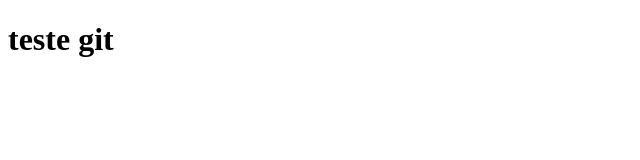
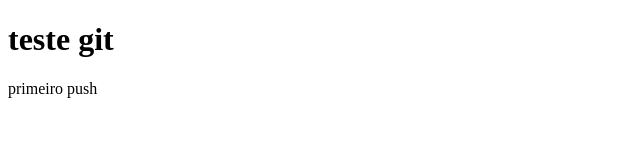
Before and after one commit to MatheusGustavoo/git, a plain HTML site: page index.html in a window 1280 px wide. Shown: the whole page, without its empty margins (0-640 px from the left). Drawn offline with Linux system fonts and the light colour scheme.

Commit message:
testantando push

```diff
--- a/index.html
+++ b/index.html
@@ -10,6 +10,7 @@
 
 <body>
   <h1>teste git</h1>
+  <p>primeiro push</p>
 </body>
 
 </html>
```
